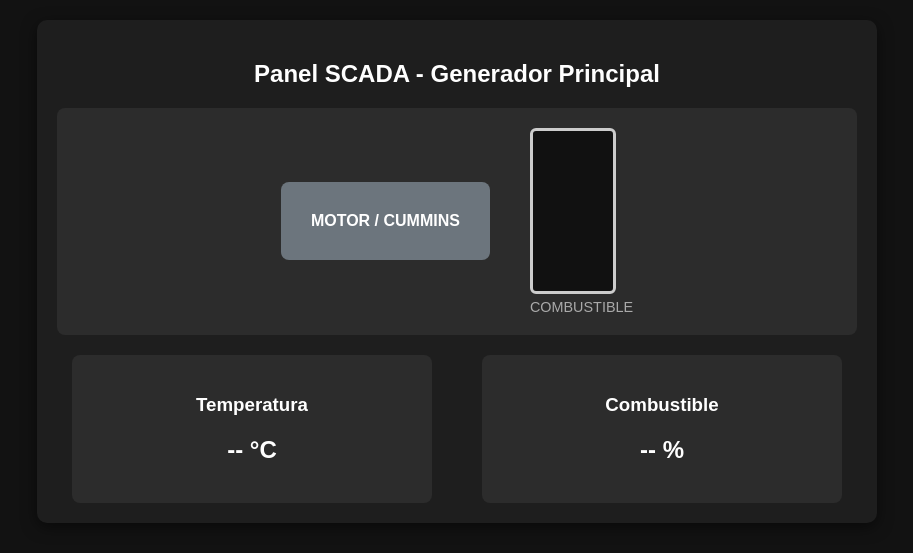
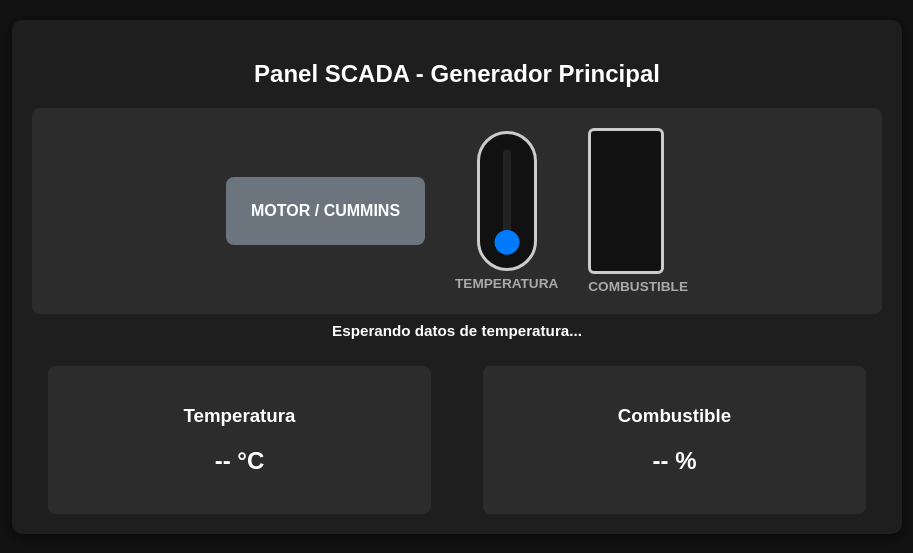
Before and after one commit to classuth-design/simog, a Flask app: page / in a window 1280 px wide. Shown: the top 553 px of the page, without its empty margins (183-1096 px from the left). Run offline with Flask 3, Linux system fonts and the light colour scheme; some libraries are stand-ins or nearby versions.

Commit message:
Update index.html

```diff
--- a/templates/index.html
+++ b/templates/index.html
@@ -5,18 +5,25 @@
     <title>SCADA - Monitoreo de Generador</title>
     <style>
         body { font-family: Arial, sans-serif; background: #121212; color: #fff; text-align: center; margin: 0; padding: 20px; }
-        .container { max-width: 800px; margin: auto; background: #1e1e1e; padding: 20px; border-radius: 10px; box-shadow: 0 4px 15px rgba(0,0,0,0.5); }
+        .container { max-width: 850px; margin: auto; background: #1e1e1e; padding: 20px; border-radius: 10px; box-shadow: 0 4px 15px rgba(0,0,0,0.5); }
         .metrics-panel { display: flex; justify-content: space-around; margin-top: 20px; flex-wrap: wrap; gap: 20px; }
         .card { background: #2c2c2c; padding: 20px; border-radius: 8px; width: 45%; box-sizing: border-box; transition: background 0.3s; }
-        .scada-container { display: flex; justify-content: center; align-items: center; gap: 40px; margin-top: 20px; background: #2c2c2c; padding: 20px; border-radius: 8px; }
-        .motor-box { background: #6c757d; padding: 30px; border-radius: 8px; font-weight: bold; color: #fff; transition: background 0.3s; }
+        .scada-container { display: flex; justify-content: center; align-items: center; gap: 30px; margin-top: 20px; background: #2c2c2c; padding: 20px; border-radius: 8px; flex-wrap: wrap; }
+        .motor-box { background: #6c757d; padding: 25px; border-radius: 8px; font-weight: bold; color: #fff; transition: background 0.3s; }
 
         /* Contenedor del Tanque de Combustible */
-        .tanque-wrapper { width: 80px; height: 160px; border: 3px solid #ccc; border-radius: 6px; position: relative; background: #111; overflow: hidden; display: flex; flex-direction: column; justify-content: flex-end; }
+        .tanque-wrapper { width: 70px; height: 140px; border: 3px solid #ccc; border-radius: 6px; position: relative; background: #111; overflow: hidden; display: flex; flex-direction: column; justify-content: flex-end; }
         .tanque-nivel { width: 100%; height: 0%; transition: height 0.5s ease, background-color 0.5s ease; }
-        .tanque-label { font-size: 0.9rem; margin-top: 5px; color: #aaa; }
+        .label-component { font-size: 0.85rem; margin-top: 5px; color: #aaa; font-weight: bold; }
 
-        /* Estilo para la Alerta Intermitente */
+        /* Estilo para el Termómetro SVG y Mensaje */
+        .termometro-box { display: flex; flex-direction: column; align-items: center; }
+        .temp-svg { width: 60px; height: 140px; background: #111; border: 3px solid #ccc; border-radius: 30px; padding: 5px; box-sizing: border-box; }
+
+        /* Mensajes de Estado del Motor */
+        #temp-estado { font-size: 0.95rem; font-weight: bold; margin-top: 8px; min-height: 24px; }
+
+        /* Estilo para la Alerta General y Crítica */
         @keyframes parpadeo {
             0% { opacity: 1; }
             50% { opacity: 0.2; }
@@ -30,6 +37,10 @@
             animation: parpadeo 1s infinite;
             display: none;
         }
+        .alerta-critica {
+            color: #dc3545;
+            animation: parpadeo 0.8s infinite;
+        }
     </style>
 </head>
 <body>
@@ -37,21 +48,40 @@
     <div class="container">
         <h2>Panel SCADA - Generador Principal</h2>
 
-        <!-- Mensaje de Alerta Intermitente -->
+        <!-- Mensaje de Alerta por Desconexión -->
         <div id="alerta-offline" class="alerta-desconexion">::: ALERTA ::: Terminal sin conexion</div>
 
         <!-- Esquema Visual SCADA -->
         <div class="scada-container">
+            <!-- Bloque Motor -->
             <div id="motor-box" class="motor-box">
                 MOTOR / CUMMINS
             </div>
+
+            <!-- Termómetro SVG -->
+            <div class="termometro-box">
+                <svg class="temp-svg" viewBox="0 0 40 120">
+                    <!-- Fondo de la columna interior -->
+                    <rect x="16" y="10" width="8" height="85" rx="4" fill="#222" />
+                    <!-- Columna de mercurio dinámica (crece desde abajo hacia arriba) -->
+                    <rect id="term-liquido" x="16" y="95" width="8" height="0" rx="4" fill="#007bff" />
+                    <!-- Bulbo inferior del termómetro -->
+                    <circle cx="20" cy="100" r="12" fill="#007bff" id="term-bulbo" />
+                </svg>
+                <div class="label-component">TEMPERATURA</div>
+            </div>
+
+            <!-- Tanque de Combustible -->
             <div>
                 <div class="tanque-wrapper">
                     <div id="tanque-nivel" class="tanque-nivel"></div>
                 </div>
-                <div class="tanque-label">COMBUSTIBLE</div>
+                <div class="label-component">COMBUSTIBLE</div>
             </div>
         </div>
+
+        <!-- Mensaje Dinámico del Estado de Temperatura -->
+        <div id="temp-estado">Esperando datos de temperatura...</div>
 
         <!-- Tarjetas de Métricas Numéricas -->
         <div class="metrics-panel">
@@ -68,7 +98,7 @@
 
     <script>
         let ultimaActualizacion = Date.now();
-        const TIEMPO_LIMITE_MS = 10000; // 10 segundos sin datos activa la alerta
+        const TIEMPO_LIMITE_MS = 10000; // 10 segundos sin datos activa alerta offline
 
         function actualizarDatos() {
             fetch('/api/estado/1')
@@ -78,10 +108,9 @@
                         return;
                     }
 
-                    // Registramos que hay comunicación activa
                     ultimaActualizacion = Date.now();
 
-                    // Ocultar alerta y restaurar colores normales
+                    // Restaurar interfaz desde estado offline
                     document.getElementById("alerta-offline").style.display = "none";
                     document.getElementById("motor-box").style.background = "#6c757d";
                     document.getElementById("card-temp").style.background = "#2c2c2c";
@@ -90,23 +119,67 @@
                     let temperatura = data.temperatura;
                     let combustible = data.nivel_combustible;
 
-                    // Mostrar valores en texto
+                    // Textos numéricos
                     document.getElementById("temp-val").innerText = temperatura.toFixed(2) + " °C";
                     document.getElementById("comb-val").innerText = combustible.toFixed(1) + " %";
 
-                    // Actualizar altura de la barra de combustible
+                    // --- LÓGICA DEL TANQUE DE COMBUSTIBLE ---
                     let barraTanque = document.getElementById("tanque-nivel");
                     barraTanque.style.height = combustible + "%";
 
-                    // Reglas de colores solicitadas
                     if (combustible <= 0) {
-                        barraTanque.style.backgroundColor = "transparent"; // Vacío
+                        barraTanque.style.backgroundColor = "transparent";
                     } else if (combustible > 0 && combustible <= 20) {
-                        barraTanque.style.backgroundColor = "#dc3545"; // Rojo (1% - 20%)
+                        barraTanque.style.backgroundColor = "#dc3545"; // Rojo
                     } else if (combustible > 20 && combustible <= 30) {
-                        barraTanque.style.backgroundColor = "#fd7e14"; // Naranja (21% - 30%)
+                        barraTanque.style.backgroundColor = "#fd7e14"; // Naranja
                     } else {
-                        barraTanque.style.backgroundColor = "#28a745"; // Verde (> 30%)
+                        barraTanque.style.backgroundColor = "#28a745"; // Verde
+                    }
+
+                    // --- LÓGICA DEL TERMÓMETRO Y ESTADOS DE TEMPERATURA ---
+                    let termLiquido = document.getElementById("term-liquido");
+                    let termBulbo = document.getElementById("term-bulbo");
+                    let lblEstado = document.getElementById("temp-estado");
+
+                    // Calcular altura de la barra del termómetro (Asumiendo rango visual de 0°C a 50°C)
+                    let tempMaxVisual = 50.0;
+                    let porcentajeTemp = Math.max(0, Math.min(100, (temperatura / tempMaxVisual) * 100));
+                    let alturaPx = (porcentajeTemp * 85) / 100; // 85px es el alto máximo de la columna
+
+                    // Actualizar altura del SVG (en SVG para crecer hacia arriba ajustamos 'y' y 'height')
+                    let yPos = 95 - alturaPx;
+                    termLiquido.setAttribute("y", yPos);
+                    termLiquido.setAttribute("height", alturaPx);
+
+                    // Reglas de rangos para la Temperatura
+                    if (temperatura <= 20) {
+                        let colorTemp = "#007bff"; // Azul
+                        termLiquido.setAttribute("fill", colorTemp);
+                        termBulbo.setAttribute("fill", colorTemp);
+                        lblEstado.className = "";
+                        lblEstado.style.color = "#007bff";
+                        lblEstado.innerText = "Motor en Frío";
+                    } else if (temperatura >= 21 && temperatura <= 30) {
+                        let colorTemp = "#28a745"; // Verde
+                        termLiquido.setAttribute("fill", colorTemp);
+                        termBulbo.setAttribute("fill", colorTemp);
+                        lblEstado.className = "";
+                        lblEstado.style.color = "#28a745";
+                        lblEstado.innerText = "Temp Normal";
+                    } else if (temperatura >= 31 && temperatura <= 37) {
+                        let colorTemp = "#fd7e14"; // Naranja
+                        termLiquido.setAttribute("fill", colorTemp);
+                        termBulbo.setAttribute("fill", colorTemp);
+                        lblEstado.className = "";
+                        lblEstado.style.color = "#fd7e14";
+                        lblEstado.innerText = "Motor Caliente";
+                    } else {
+                        let colorTemp = "#dc3545"; // Rojo
+                        termLiquido.setAttribute("fill", colorTemp);
+                        termBulbo.setAttribute("fill", colorTemp);
+                        lblEstado.className = "alerta-critica"; // Activa intermitencia y icono
+                        lblEstado.innerHTML = "⚠️ Sobrecalentamiento de Motor ⚠️";
                     }
                 })
                 .catch(error => console.error("Error al consultar API:", error));
@@ -116,7 +189,6 @@
             let tiempoTranscurrido = Date.now() - ultimaActualizacion;
 
             if (tiempoTranscurrido > TIEMPO_LIMITE_MS) {
-                // Activar Estado de Alerta por desconexión
                 document.getElementById("alerta-offline").style.display = "block";
                 document.getElementById("motor-box").style.background = "#444";
                 document.getElementById("card-temp").style.background = "#333";
@@ -126,15 +198,19 @@
                 barraTanque.style.height = "0%";
                 barraTanque.style.backgroundColor = "transparent";
 
+                let termLiquido = document.getElementById("term-liquido");
+                termLiquido.setAttribute("height", "0");
+
                 document.getElementById("temp-val").innerText = "-- °C";
                 document.getElementById("comb-val").innerText = "-- %";
+                let lblEstado = document.getElementById("temp-estado");
+                lblEstado.className = "";
+                lblEstado.style.color = "#888";
+                lblEstado.innerText = "Sin señal del sensor";
             }
         }
 
-        // Consultar API cada 3 segundos
         setInterval(actualizarDatos, 3000);
-
-        // Revisar estado de conexión cada 1 segundo
         setInterval(comprobarConexion, 1000);
     </script>
 
```
